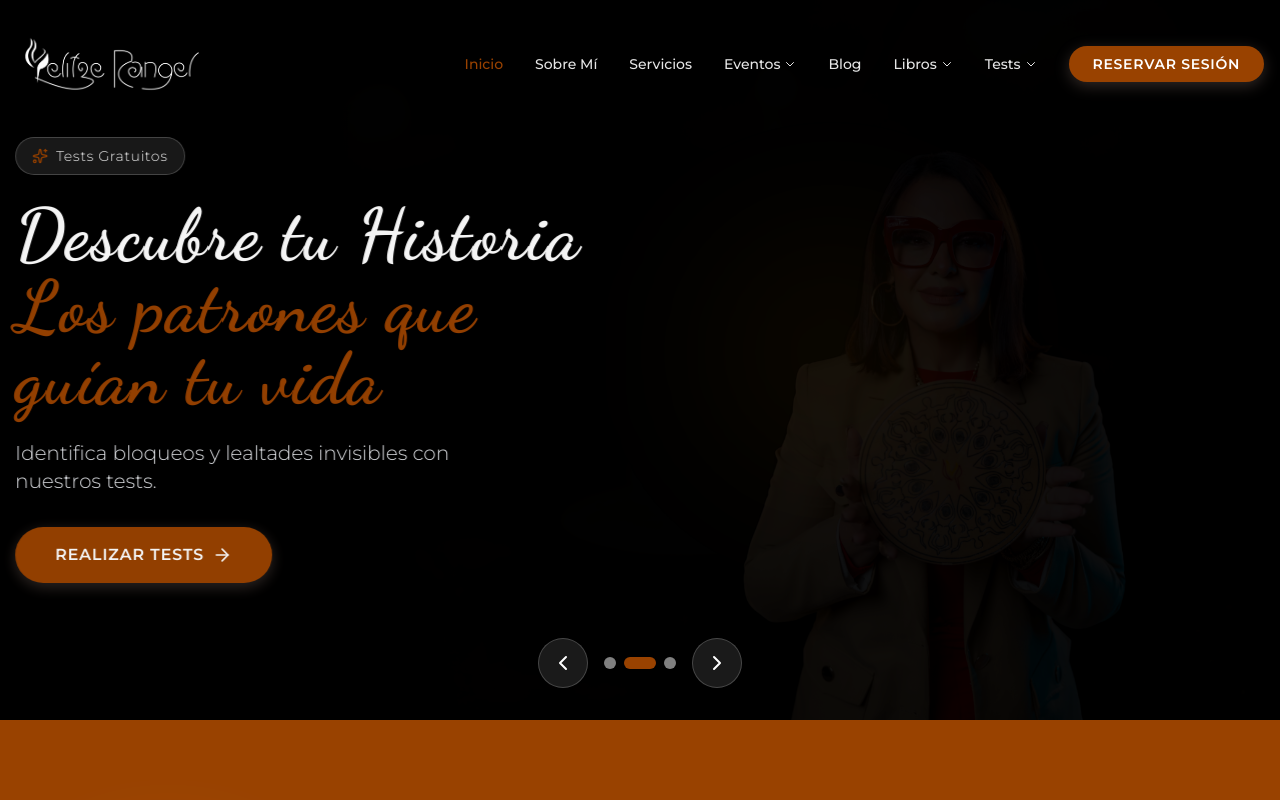
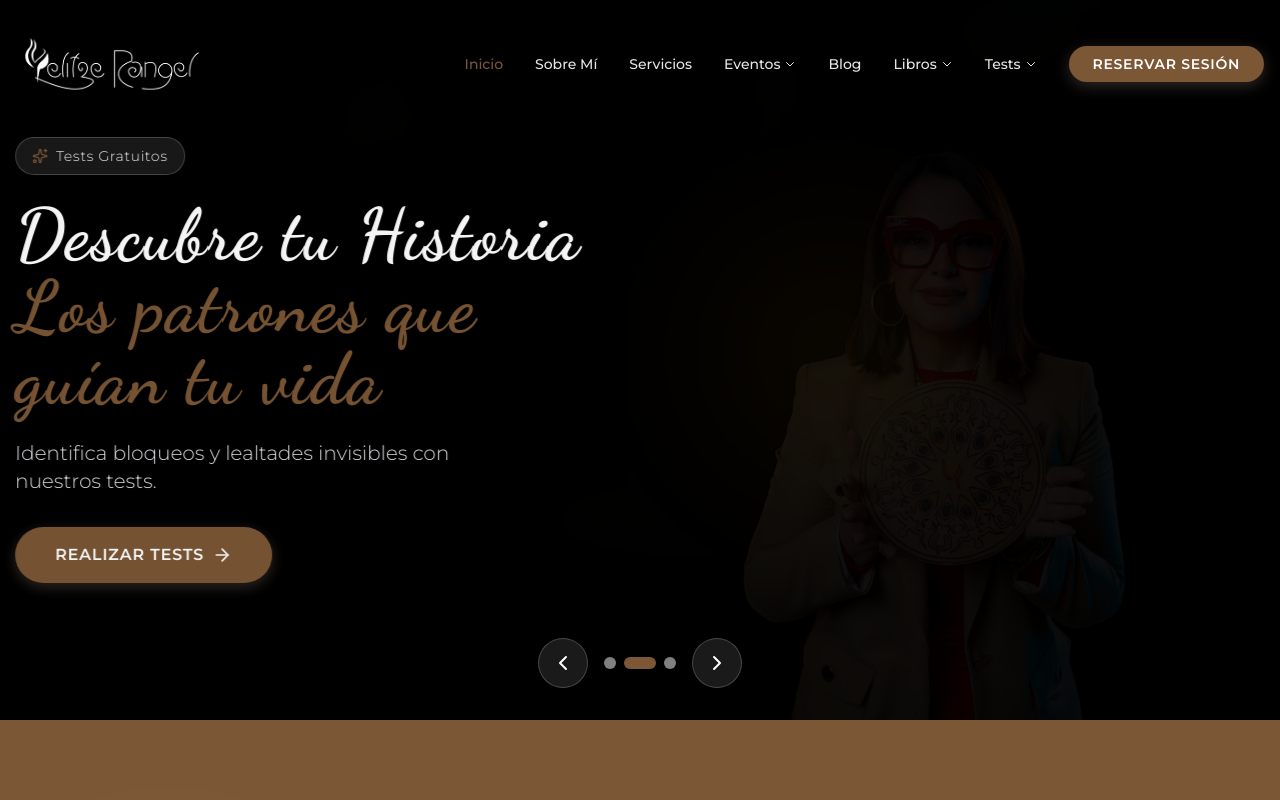
Before and after one commit to yelitzerangeloficialweb-max/yelitze-rangel-web, a Next.js app: page / in a window 1280 px wide. Shown: the top 800 px of the page. Built offline with nearby package versions, Linux system fonts and the light colour scheme; a web font is replaced by a local one.

Commit message:
fix: update palette to strict 2-colors: #7b5735 & #fafcfe

```diff
--- a/app/globals.css
+++ b/app/globals.css
@@ -6,31 +6,30 @@
 @tailwind utilities;
 
 :root {
-  /* Earth & Dust Palette - Updated */
-  --color-primary: #EBA100;
-  /* Gold / Mustard */
-  --color-primary-light: #FFC107;
-  /* Light Gold */
+  /* Strict 2-Color Palette */
 
-  --color-secondary: #994200;
-  /* Deep Earth Brown */
-  --color-secondary-light: #BF5E1A;
-  /* Light Brown */
+  /* Primary Color (Brown) */
+  --color-primary: #7b5735;
+  --color-primary-light: #7b5735;
+  /* Strict adherence */
 
-  --color-accent: #D7CCC8;
-  /* Pale Sand / Bone */
+  --color-secondary: #7b5735;
+  /* Merging secondary into primary */
+  --color-secondary-light: #7b5735;
 
-  --color-neutral: #B3B3B3;
-  /* Grey */
+  /* Accent - using Primary for consistency */
+  --color-accent: #7b5735;
 
-  --color-background: #FAF9F6;
-  /* Off-White / Alabaster */
-  --color-surface: #FFFFFF;
+  /* Neutral - using Primary or Background */
+  --color-neutral: #7b5735;
 
-  --color-text: #3E2723;
-  /* Very Dark Brown */
-  --color-text-light: #994200;
-  /* Medium Brown */
+  /* Background (Off-White) */
+  --color-background: #fafcfe;
+  --color-surface: #fafcfe;
+
+  /* Typography */
+  --color-text: #7b5735;
+  --color-text-light: #7b5735;
 
   /* Base Variables */
   --background: var(--color-background);
```
